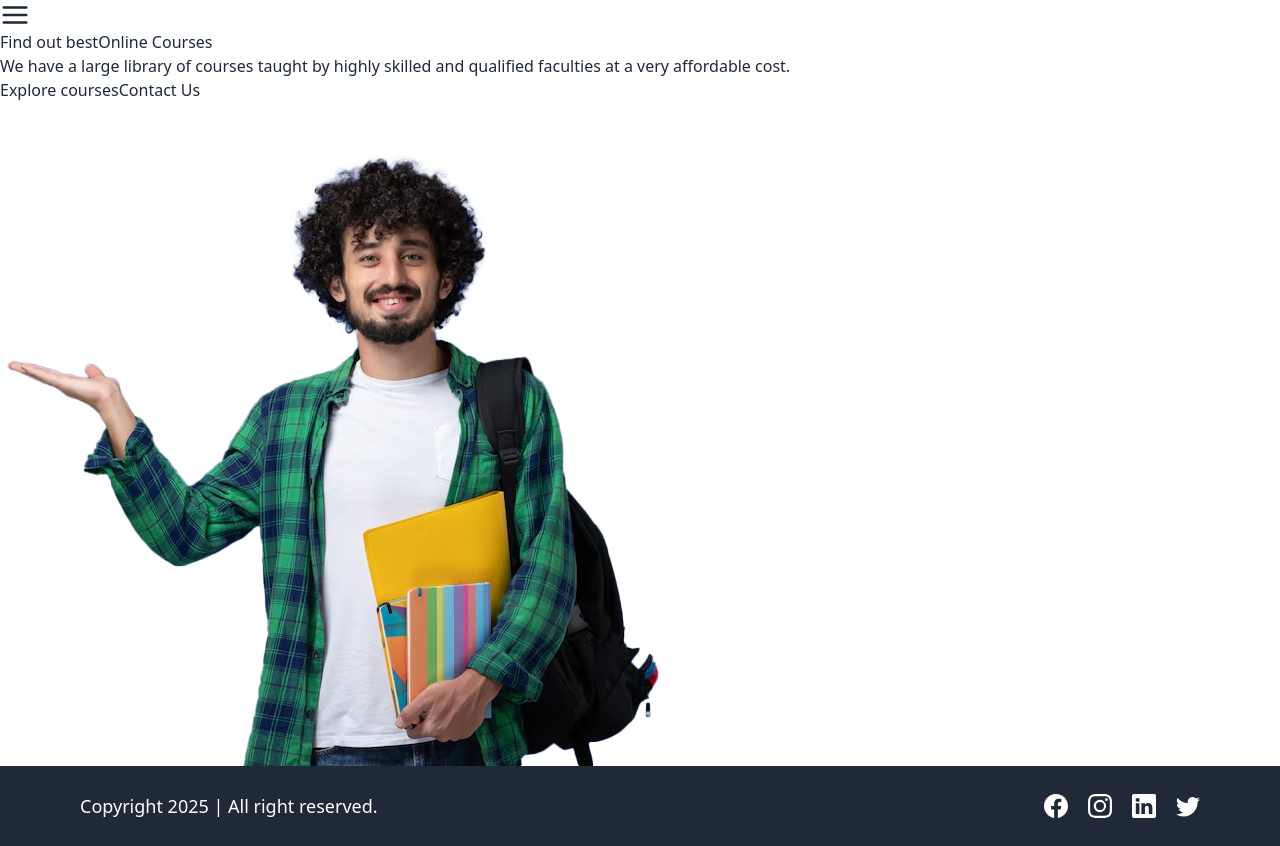
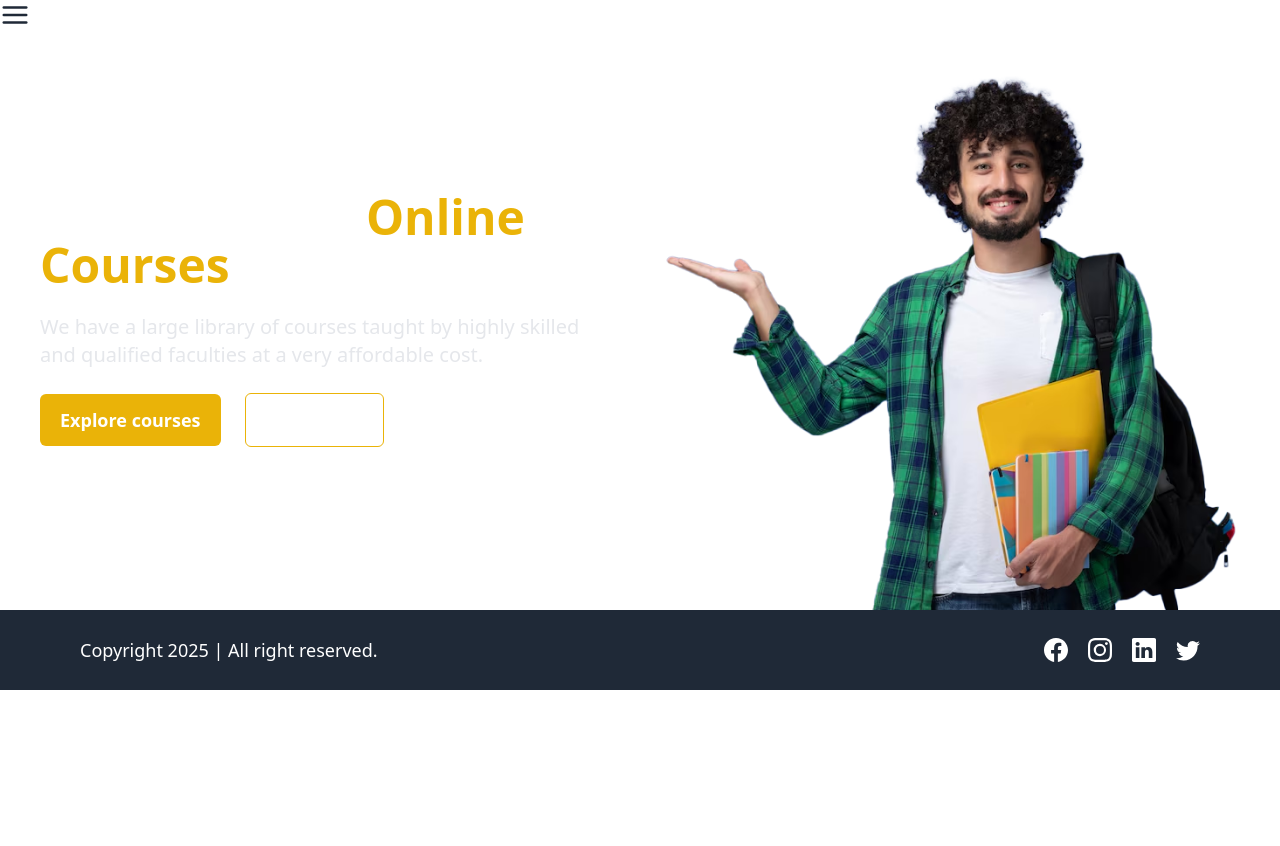
Before and after one commit to iammohib/lms, a React (Vite) app in the folder client/: page / in a window 1280 px wide. After the commit the page ends 800 px from the top, so only its background shows below. Built offline with nearby package versions, Linux system fonts and the light colour scheme.

Commit message:
UI: adding tailwind css classes in homepage

```diff
--- a/client/eslint.config.js
+++ b/client/eslint.config.js
@@ -28,7 +28,7 @@ export default [
     rules: {
       "simple-import-sort/imports": "error",
       "simple-import-sort/exports": "error",
-      "react/prop-types": "off",
+      "react/prop-types": [0, { ignore }],
       ...js.configs.recommended.rules,
       ...react.configs.recommended.rules,
       ...react.configs["jsx-runtime"].rules,
--- a/client/src/layout/HomeLayout.jsx
+++ b/client/src/layout/HomeLayout.jsx
@@ -5,7 +5,6 @@ import { Link } from "react-router-dom";
 
 import Footer from "../components/Footer";
 
-// eslint-disable-next-line react/prop-types
 function HomeLayout({ children }) {
   const inputToggle = useRef(null);
 
@@ -22,11 +21,11 @@ function HomeLayout({ children }) {
           ref={inputToggle}
         />
         <div className="drawer-content">
-          <label htmlFor="my-drawer" className="text-3xl">
+          <label htmlFor="my-drawer" className="text-3xl cursor-pointer">
             <FiMenu />
           </label>
         </div>
-        <div className="drawer-side">
+        <div className="drawer-side z-50">
           <label
             htmlFor="my-drawer"
             aria-label="close sidebar"
--- a/client/src/pages/HomePage.jsx
+++ b/client/src/pages/HomePage.jsx
@@ -6,28 +6,33 @@ import HomeLayout from "../layout/HomeLayout";
 function HomePage() {
   return (
     <HomeLayout>
-      <div>
-        <div>
-          <h1>
-            Find out best<span>Online Courses</span>
+      <div className="flex items-center justify-center text-white gap-10 mx-10">
+        <div className="w-1/2 space-y-6">
+          <h1 className="text-5xl font-semibold">
+            Find out best
+            <span className="text-yellow-500 font-bold"> Online Courses</span>
           </h1>
 
-          <p>
+          <p className="text-gray-200 text-xl">
             We have a large library of courses taught by highly skilled and
             qualified faculties at a very affordable cost.
           </p>
 
-          <div>
+          <div className="space-x-6">
             <Link>
-              <button>Explore courses</button>
+              <button className="bg-yellow-500 px-5 py-3 rounded-md font-semibold text-lg cursor-pointer hover:bg-yellow-600 transition-all ease-in-out duration-300">
+                Explore courses
+              </button>
             </Link>
             <Link>
-              <button>Contact Us</button>
+              <button className="border border-yellow-500 px-5 py-3 rounded-md font-semibold text-lg cursor-pointer hover:bg-yellow-600 transition-all ease-in-out duration-300">
+                Contact Us
+              </button>
             </Link>
           </div>
         </div>
 
-        <div>
+        <div className="w-1/2 flex items-center justify-center">
           <img src={homepageHeroImg} alt="homepage image" />
         </div>
       </div>
```
